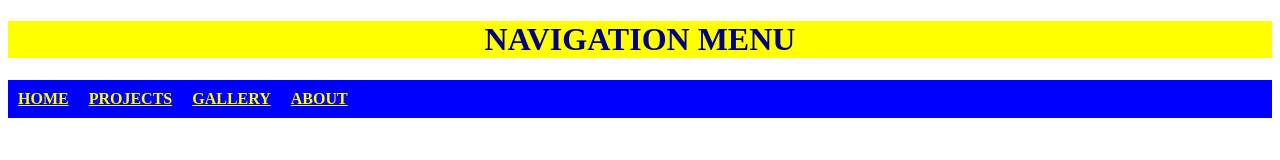
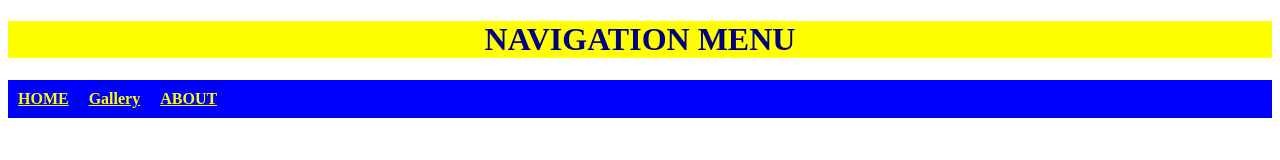
Before and after one commit to praveen21-ai/praveen-project, a plain HTML site: page HOME.html in a window 1280 px wide. Drawn offline with Linux system fonts and the light colour scheme.

Commit message:
Update HOME.html

```diff
--- a/HOME.html
+++ b/HOME.html
@@ -27,10 +27,10 @@
        <body align="center">
        <h1 style= "background-color:yellow;color:navy;"> NAVIGATION MENU </h1>
       <div class="navebar">
-   <a href ="index.html">  HOME  </a>
-   <a href ="projects.html"> PROJECTS </a>
-   <a href ="gallery.html"> GALLERY </a>
+   <a href ="index.html">  HOME</a>
+   <a href ="gallery.html"> Gallery </a>
    <a href ="about.html"> ABOUT </a>
-      </div>
+
+     </div>
  </body>
 </html>
```
